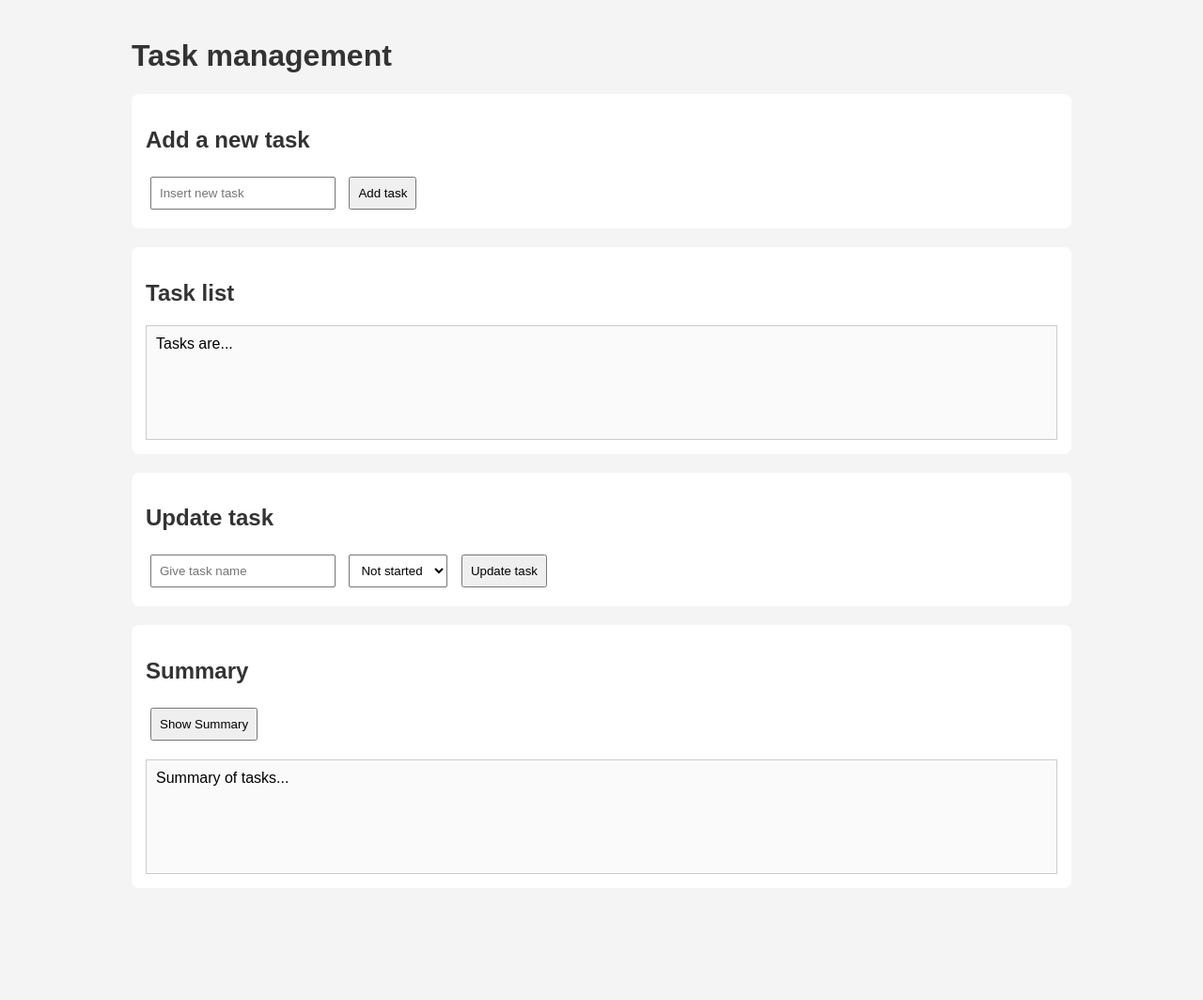
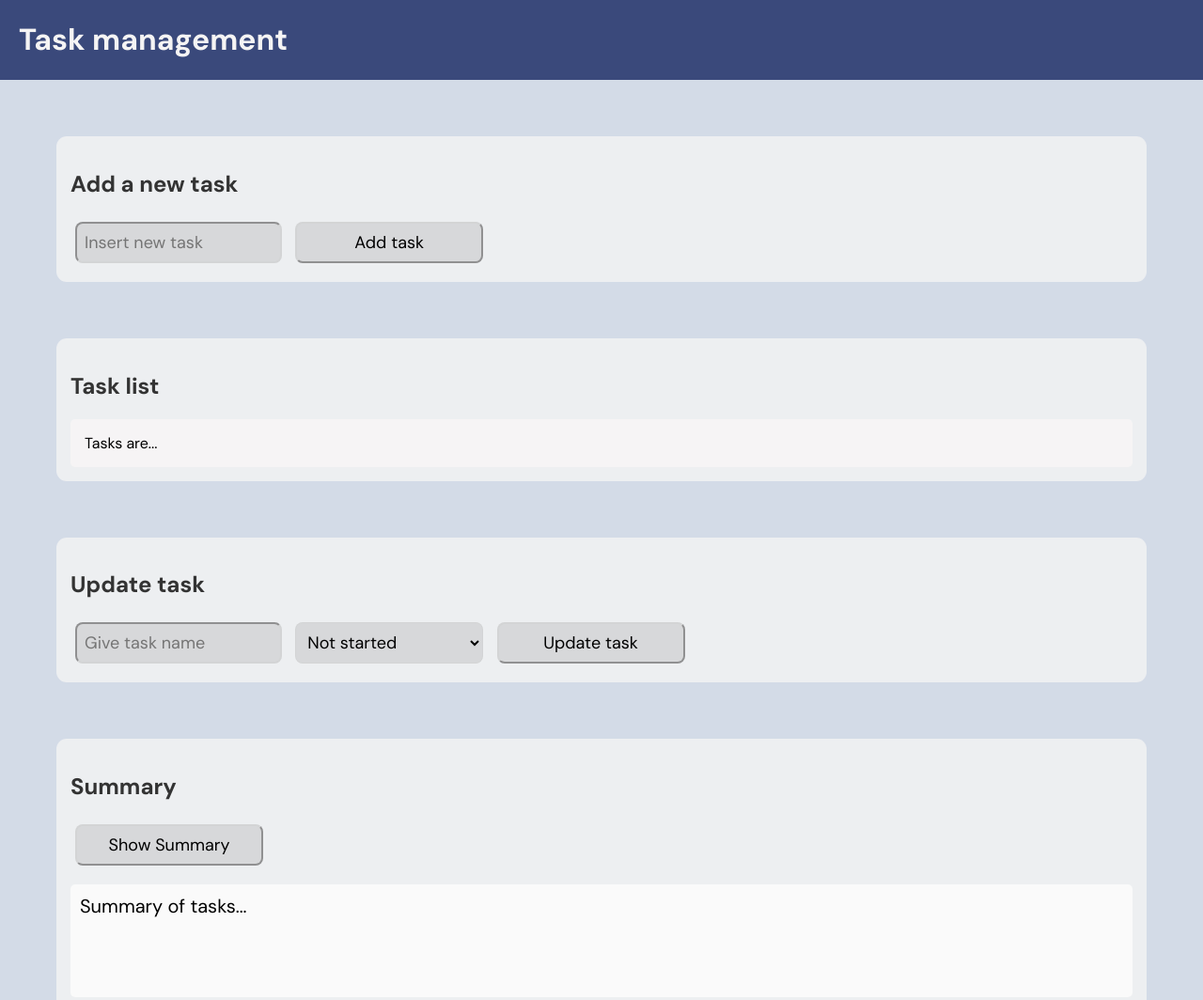
Before and after one commit to kkami5/tiimityo-todo, a plain HTML site: page index.html in a window 1280 px wide. Shown: the top 1064 px of the page at 94% size. Before the commit the page ends 985 px from the top, so only its background shows below. Drawn offline with Linux system fonts and the light colour scheme.

Commit message:
Update index.html

```diff
--- a/index.html
+++ b/index.html
@@ -1,28 +1,42 @@
 <!doctype html>
 <html lang="fi">
   <head>
-    <meta charset="UTF-8" />
+    <meta charset="UTF-8">
+    <link href="https://fonts.googleapis.com/css2?family=DM+Sans:wght@400;500;600;700&display=swap" rel="stylesheet">
+    <meta name="viewport" content="width=device-width, initial-scale=1.0">
     <title>Tasks</title>
 
     <style>
+      html,body{
+      height:100%;
+      }
       body {
-        font-family: Arial, sans-serif;
-        max-width: 1000px;
+        font-family: 'DM Sans', sans-serif;
         margin: 0 auto;
-        padding: 20px;
-        background-color: #f4f4f4;
+        padding:0px;
+        background-color: #d3dbe7;
       }
-
-      h1,
+      header{
+        color:rgb(245, 244, 244);
+        background-color: rgb(58, 73, 123);
+        font-family:'DM Sans', sans-serif;
+        padding-left:20px;
+        margin: 0px 0px;
+        display: flex;
+        flex-direction: column;
+        width: 100%;
+        box-sizing: border-box;
+      }
       h2 {
         color: #333;
       }
 
       section {
-        background: white;
+        background: rgba(245, 245, 245, 0.774);
         padding: 15px;
+        margin: 60px 60px;
         margin-bottom: 20px;
-        border-radius: 8px;
+        border-radius: 11px;
       }
 
       input,
@@ -30,24 +44,43 @@
       button {
         padding: 8px;
         margin: 5px;
+        width:200px;
+        background-color:#d2d3d4cf;
+        border-radius: 8px;
+        border-color:#d2d3d4cf;
+        font-size: 18px;
+        font-family: 'DM Sans', sans-serif;
       }
+      #tasksList{
+        padding: 15px 15px;
+        border-radius: 5px;
+        background-color: #f8f6f6d8;
+        border-color: #333333cf;
+        font-family: 'DM Sans', sans-serif;
+      }
+      .tasks{
+       margin-bottom: 15px;
+       padding: 8px;
+       font-size: 18px;
+       background-color: #d7dde7cf;
+       border-radius: 8px;
 
-      button {
-        cursor: pointer;
+
       }
-
-      #tasksList,
       #reportArea {
         margin-top: 15px;
         padding: 10px;
-        border: 1px solid #ccc;
         min-height: 100px;
         background-color: #fafafa;
+        border-radius: 5px;
+        font-size: 20px;
       }
     </style>
   </head>
   <body>
-    <h1>Task management</h1>
+    <header>
+      <h1>Task management</h1>
+    </header>
 
     <!-- Lisätään tehtävä -->
     <section>
```
